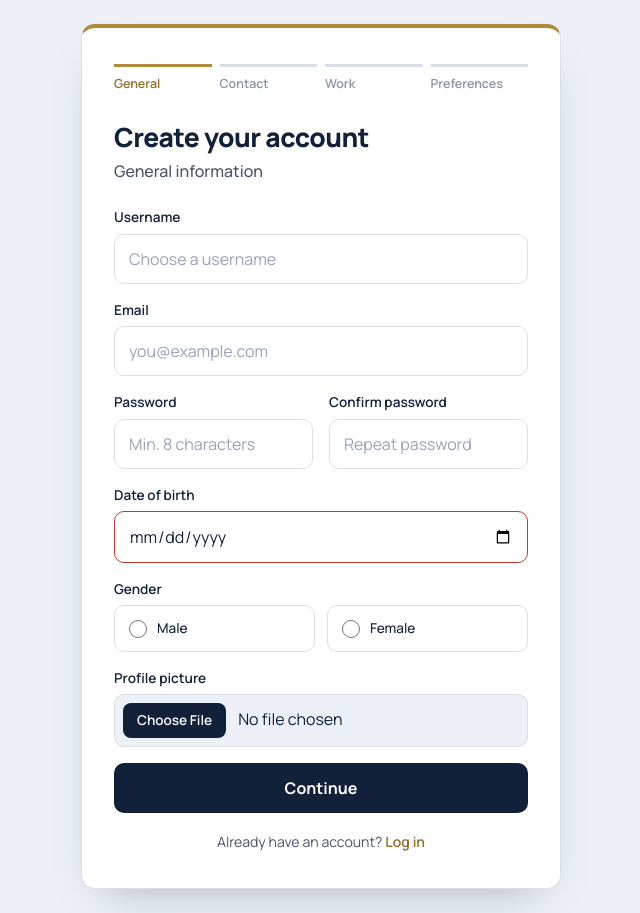
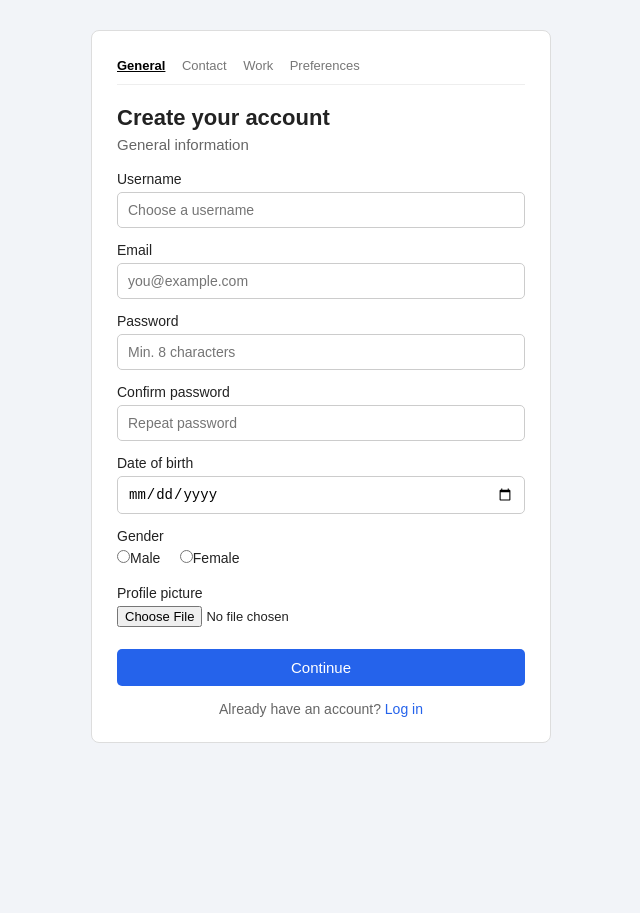
Before and after one commit to code-huzaifa349/html-css-all-tasks, a plain HTML site: page html/html final task/index.html in a window 1280 px wide. Shown: the whole page, without its empty margins (319-959 px from the left). After the commit the page ends 800 px from the top, so only its background shows below. Drawn offline with Linux system fonts and the light colour scheme.

Commit message:
update html final task

```diff
--- a/css/css-task-8/style.css
+++ b/css/css-task-8/style.css
@@ -33,7 +33,9 @@ li a {
     text-decoration: none;
     color: #f4f4f4;
 }
-main{ padding: 150px;}
+main {
+    padding: 150px;
+}
 .main-container {
     display: flex;
     justify-content: space-between;
--- a/html/html final task/style.css
+++ b/html/html final task/style.css
@@ -1,60 +1,191 @@
-@import url('https://fonts.googleapis.com/css2?family=Manrope:wght@400;500;600;700;800&display=swap');
+* {
+  box-sizing: border-box;
+  margin: 0;
+  padding: 0;
+}
 
-:root{
-  --ink:#12203A; --text:#4A5469; --mist:#EDF0F6; --line:#D9DEE9;
-  --gold:#B08A3E; --gold-dark:#8F6E2C; --gold-tint:#FBF6EA; --danger:#C0392B;
+body {
+  font-family: Arial, sans-serif;
+  background-color: #f2f4f8;
+  color: #222222;
 }
-*{box-sizing:border-box;margin:0}
-body{font-family:'Manrope',system-ui,-apple-system,'Segoe UI',sans-serif;background:var(--mist);color:var(--text);line-height:1.5}
-.main-container{min-height:100vh;display:grid;place-items:center;padding:24px 16px}
 
-/* Card */
-.signup-form,.login-form,.success-card{width:100%;max-width:480px;background:#fff;border:1px solid var(--line);border-top:4px solid var(--gold);border-radius:14px;padding:36px 32px;box-shadow:0 20px 44px -24px rgba(18,32,58,.35)}
-.success-card{text-align:center}
-h1{color:var(--ink);font-size:1.65rem;font-weight:800;letter-spacing:-.02em;line-height:1.2}
-h2{font-size:1rem;font-weight:500;margin:6px 0 24px}
-h1+p{margin:6px 0 24px}
+.main-container {
+  width: 100%;
+  min-height: 100vh;
+  padding: 30px 15px;
+}
 
-/* Step tracker */
-.steps{list-style:none;padding:0;display:flex;gap:8px;margin-bottom:28px}
-.steps li{flex:1;padding-top:8px;border-top:3px solid var(--line);font-size:.78rem;font-weight:600;color:#8A93A6}
-.steps li.done{border-color:var(--ink);color:var(--ink)}
-.steps li.active{border-color:var(--gold);color:var(--gold-dark)}
+.signup-form,
+.login-form,
+.success-card {
+  width: 100%;
+  max-width: 460px;
+  margin: 0 auto;
+  background-color: #ffffff;
+  padding: 25px;
+  border: 1px solid #dddddd;
+  border-radius: 8px;
+}
 
-/* Form */
-form{display:grid;gap:16px}
-.field{display:grid;gap:6px}
-.row{display:grid;grid-template-columns:1fr 1fr;gap:16px}
-label{font-size:.85rem;font-weight:600;color:var(--ink)}
-.field input,.field select{width:100%;padding:12px 14px;border:1px solid var(--line);border-radius:10px;background:#fff;color:var(--ink);font:inherit;transition:border-color .15s,box-shadow .15s}
-.field input::placeholder{color:#9AA3B5}
-.field input:not(:placeholder-shown):invalid{border-color:var(--danger)}
-.field input:focus,.field select:focus{outline:none;border-color:var(--gold);box-shadow:0 0 0 3px rgba(176,138,62,.22)}
-.field input[type=file]{padding:8px;background:var(--mist)}
-.field input[type=file]::file-selector-button{margin-right:12px;padding:7px 14px;border:0;border-radius:8px;background:var(--ink);color:#fff;font:inherit;font-size:.85rem;font-weight:600;cursor:pointer}
+.steps {
+  list-style: none;
+  margin-bottom: 20px;
+  padding-bottom: 10px;
+  border-bottom: 1px solid #eeeeee;
+}
 
-/* Radio + checkbox as selectable tiles */
-.choice{display:flex;gap:12px}
-.choice label,.check{display:flex;align-items:center;gap:10px;padding:12px 14px;border:1px solid var(--line);border-radius:10px;font-weight:500;cursor:pointer}
-.choice label{flex:1}
-.choice label:has(input:checked),.check:has(input:checked){border-color:var(--gold);background:var(--gold-tint)}
-.choice input,.check input{width:18px;height:18px;accent-color:var(--gold)}
+.steps li {
+  display: inline-block;
+  margin-right: 12px;
+  font-size: 13px;
+  color: #777777;
+}
 
-/* Buttons + links */
-button{width:100%;padding:13px 18px;border:0;border-radius:10px;background:var(--ink);color:#fff;font:inherit;font-weight:700;cursor:pointer;transition:background .15s}
-button:hover{background:var(--gold-dark)}
-button:focus-visible,a:focus-visible{outline:3px solid var(--gold);outline-offset:2px}
-.hint{text-align:center;font-size:.88rem;margin-top:18px}
-.hint a,.back{color:var(--gold-dark);font-weight:600;text-decoration:none}
-.hint a:hover,.back:hover{text-decoration:underline}
-.back{display:block;text-align:center;font-size:.88rem;margin-top:18px}
+.steps li.done {
+  color: #2563eb;
+}
 
-/* Dashboard badge */
-.badge{width:64px;height:64px;margin:0 auto 20px;display:grid;place-items:center;border:2px solid var(--gold);border-radius:50%;background:var(--gold-tint);color:var(--gold-dark);font-size:1.8rem;font-weight:800}
+.steps li.active {
+  color: #000000;
+  font-weight: bold;
+  text-decoration: underline;
+}
 
-@media (max-width:520px){
-  .signup-form,.login-form,.success-card{padding:28px 20px}
-  .row{grid-template-columns:1fr}
-  .steps li{font-size:.68rem}
+h1 {
+  font-size: 22px;
+  margin-bottom: 5px;
 }
-@media (prefers-reduced-motion:reduce){*{transition:none!important}}
+
+h2 {
+  font-size: 15px;
+  font-weight: normal;
+  color: #666666;
+  margin-bottom: 18px;
+}
+
+.login-form p {
+  color: #666666;
+  font-size: 14px;
+  margin-bottom: 18px;
+}
+
+.field {
+  margin-bottom: 14px;
+}
+
+.field label {
+  display: block;
+  font-size: 14px;
+  margin-bottom: 5px;
+}
+
+input[type="text"],
+input[type="email"],
+input[type="password"],
+input[type="tel"],
+input[type="number"],
+input[type="date"],
+select {
+  width: 100%;
+  padding: 9px 10px;
+  font-size: 14px;
+  border: 1px solid #cccccc;
+  border-radius: 5px;
+}
+
+input:focus,
+select:focus {
+  outline: none;
+  border-color: #2563eb;
+}
+
+input[type="file"] {
+  font-size: 13px;
+}
+
+.choice label,
+.check {
+  display: inline-block;
+  margin-right: 15px;
+  font-size: 14px;
+  cursor: pointer;
+}
+
+button {
+  width: 100%;
+  padding: 10px;
+  margin-top: 8px;
+  font-size: 15px;
+  background-color: #2563eb;
+  color: #ffffff;
+  border: none;
+  border-radius: 5px;
+  cursor: pointer;
+}
+
+button:hover {
+  background-color: #1d4ed8;
+}
+
+.back {
+  display: inline-block;
+  margin-top: 12px;
+  font-size: 14px;
+  color: #555555;
+  text-decoration: none;
+}
+
+.back:hover {
+  text-decoration: underline;
+}
+
+.hint {
+  margin-top: 15px;
+  text-align: center;
+  font-size: 14px;
+  color: #666666;
+}
+
+.hint a {
+  color: #2563eb;
+  text-decoration: none;
+}
+
+.hint a:hover {
+  text-decoration: underline;
+}
+
+.success-card {
+  text-align: center;
+}
+
+.badge {
+  width: 48px;
+  height: 48px;
+  line-height: 48px;
+  margin: 0 auto 12px auto;
+  border-radius: 50%;
+  background-color: #dcfce7;
+  color: #15803d;
+  font-size: 22px;
+  font-weight: bold;
+}
+
+.success-card p {
+  color: #666666;
+  margin: 10px 0 18px 0;
+}
+
+@media (max-width: 500px) {
+  .signup-form,
+  .login-form,
+  .success-card {
+    padding: 18px;
+  }
+
+  .steps li {
+    margin-right: 8px;
+    font-size: 12px;
+  }
+}
```
